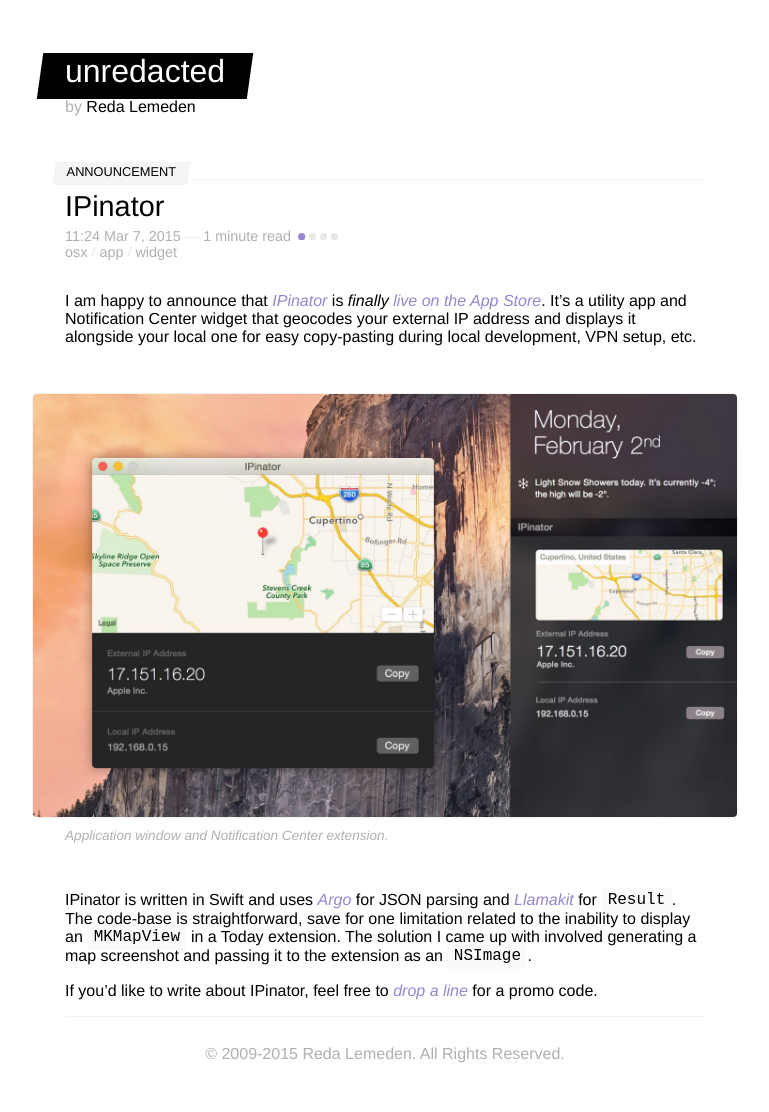
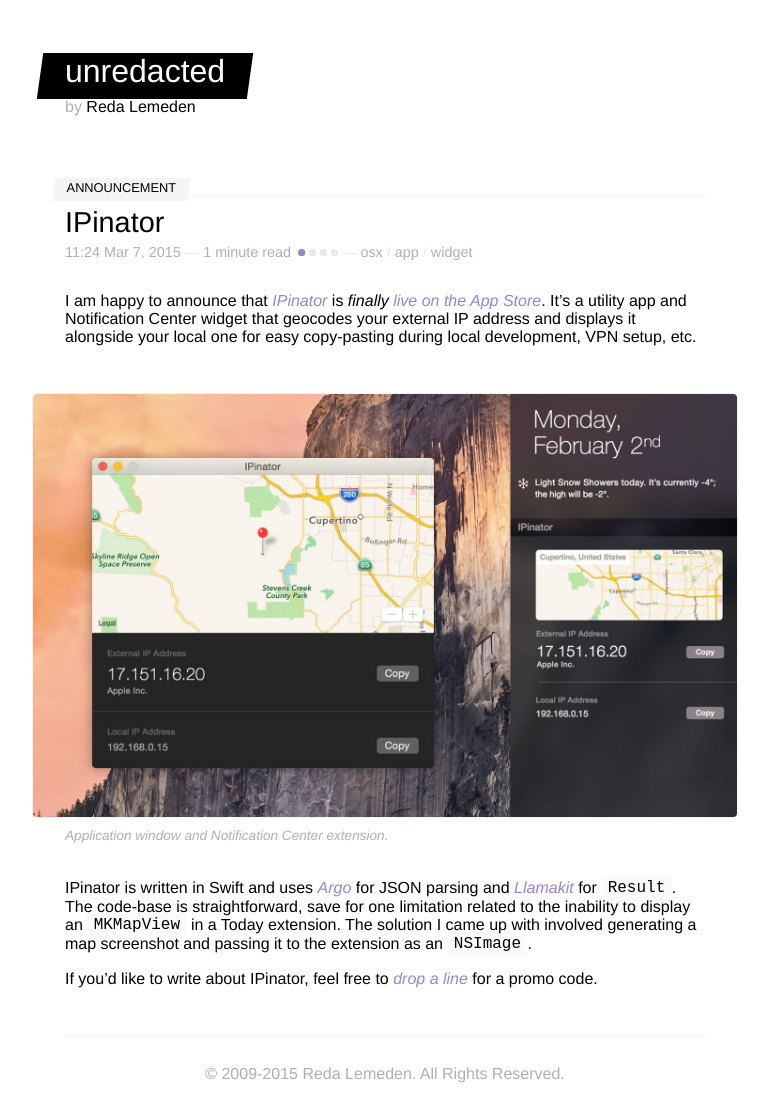
Before and after one commit to kaishin/unredacted, a Jekyll site: the page built from _posts/2015-03-07-ipinator.md, in a window 1280 px wide. Shown: the whole page, without its empty margins (255-1024 px from the left). Built offline with Jekyll 4.4.1, drawn with Linux system fonts in a browser that asks for light colours; comment, search, counter and statistics services are not loaded.

Commit message:
Tiny spacing improvements

```diff
--- a/_layouts/default.html
+++ b/_layouts/default.html
@@ -4,7 +4,7 @@
 
   <body>
     {% include header.html %}
-    <main data-role="container">
+    <main class="main-content-box" data-role="container">
       {{ content }}
     </main>
     {% include footer.html %}
--- a/_layouts/post.html
+++ b/_layouts/post.html
@@ -21,6 +21,8 @@
       {% assign reading_time = page.content | strip_html | number_of_words | divided_by: site.wpm %}
       {% include reading_time.html reading_time=reading_time %}
 
+      {% if page.tags %}
+        <span class="separator">&mdash;</span>
         <ul class="metadata-tag-list">
           {% for tag in page.tags %}
           <li class="tag-label">
@@ -28,6 +30,7 @@
           </li>
           {% endfor %}
         </ul>
+      {% endif %}
     </div>
   </header>
 
--- a/_scss/_header.scss
+++ b/_scss/_header.scss
@@ -2,6 +2,10 @@
 
 .main-header {
   padding: 2rem 0;
+
+  @include media-width(from, $container-breakpoint) {
+    padding-bottom: 3rem;
+  }
 }
 
 .logotype {
--- a/_scss/includes/_post-content.scss
+++ b/_scss/includes/_post-content.scss
@@ -6,7 +6,7 @@
     margin: $margin 0;
 
     @include media-width(from, $container-breakpoint) {
-      margin: ($margin * 2) 0;
+      margin: ($margin * 2) 0 ($margin * 1.5);
     }
   }
 
--- a/_scss/includes/_post-meta.scss
+++ b/_scss/includes/_post-meta.scss
@@ -48,6 +48,7 @@
 }
 
 [class*=tag-list] {
+  display: inline-block;
   list-style: none;
   margin: 0;
 }
--- a/_scss/main.scss
+++ b/_scss/main.scss
@@ -1,5 +1,6 @@
 @import "vendor";
 @import "variables";
+@import "base";
 @import "syntax";
 @import "typography";
 @import "header";
@@ -17,7 +18,3 @@
 @import "includes/post-summary";
 @import "includes/post-category";
 @import "includes/reading-time";
-
-* {
-  box-sizing: border-box;
-}
--- a/gulpfile.coffee
+++ b/gulpfile.coffee
@@ -133,7 +133,7 @@
     host: "localhost"
     port: 4000
     open: true
-    browser: "chrome"
+    browser: "Google Chrome"
 
 gulp.task "post", ->
   gulp.src("./_posts/_template.md")
```
Also changed, not shown: _scss/_base.scss (added, +13 -0 lines), css/main.css. Lines whose indentation alone changed are shown as unchanged.
